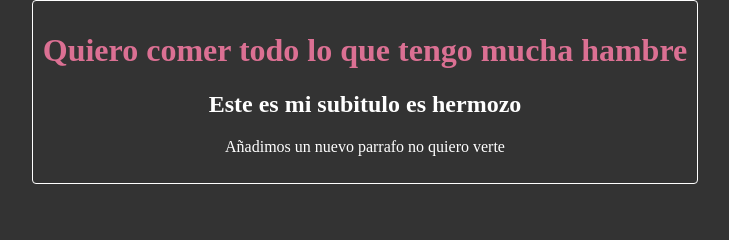
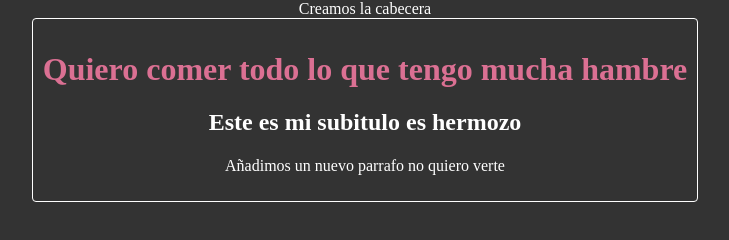
Before and after one commit to GabrielAdmer/hyperblog, a website built with webpack: page public/index.html in a window 1280 px wide. Shown: the whole page, without its empty margins (275-1004 px from the left). Built offline with nearby package versions, Linux system fonts and the light colour scheme.

Commit message:
empezando la cabecera

```diff
--- a/public/index.html
+++ b/public/index.html
@@ -11,6 +11,11 @@
 <body>
 
   <div class="container">
+
+    <div class="cabecera">
+      Creamos la cabecera
+    </div>
+
     <div class="main">
       <h1>Quiero comer todo lo que tengo mucha hambre</h1>
 
```
